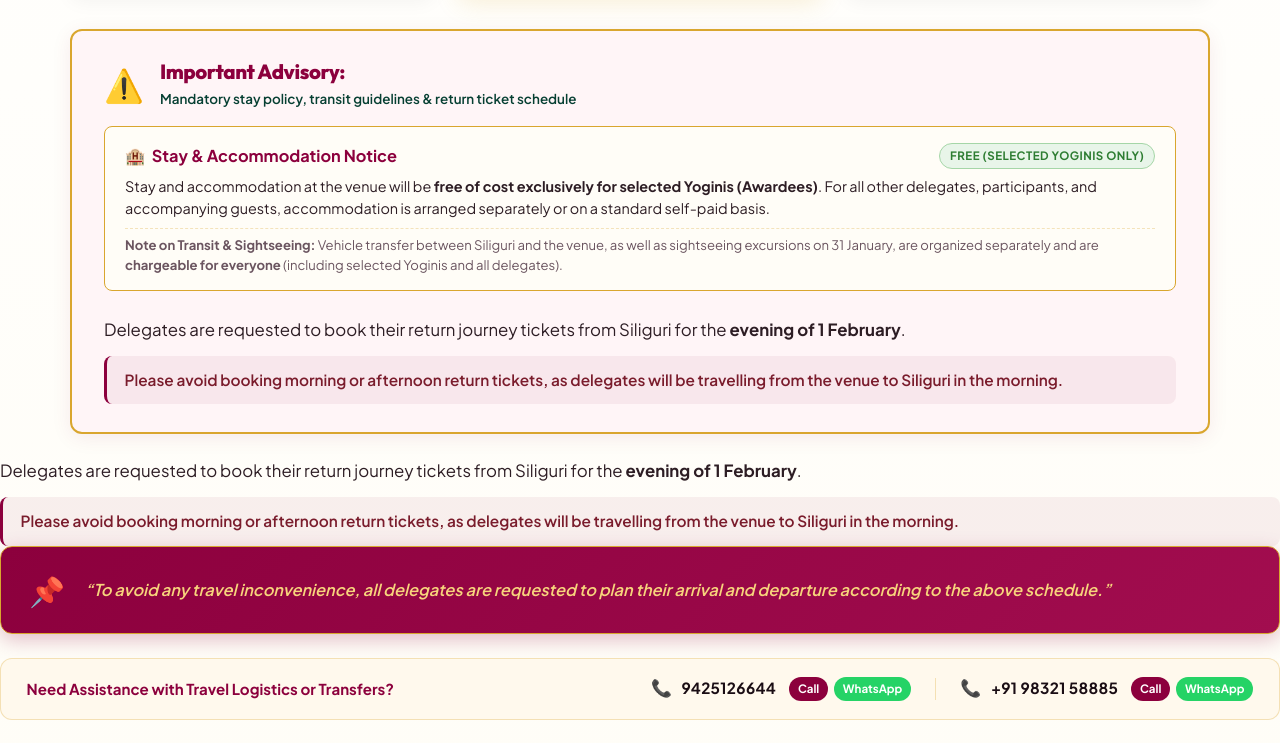
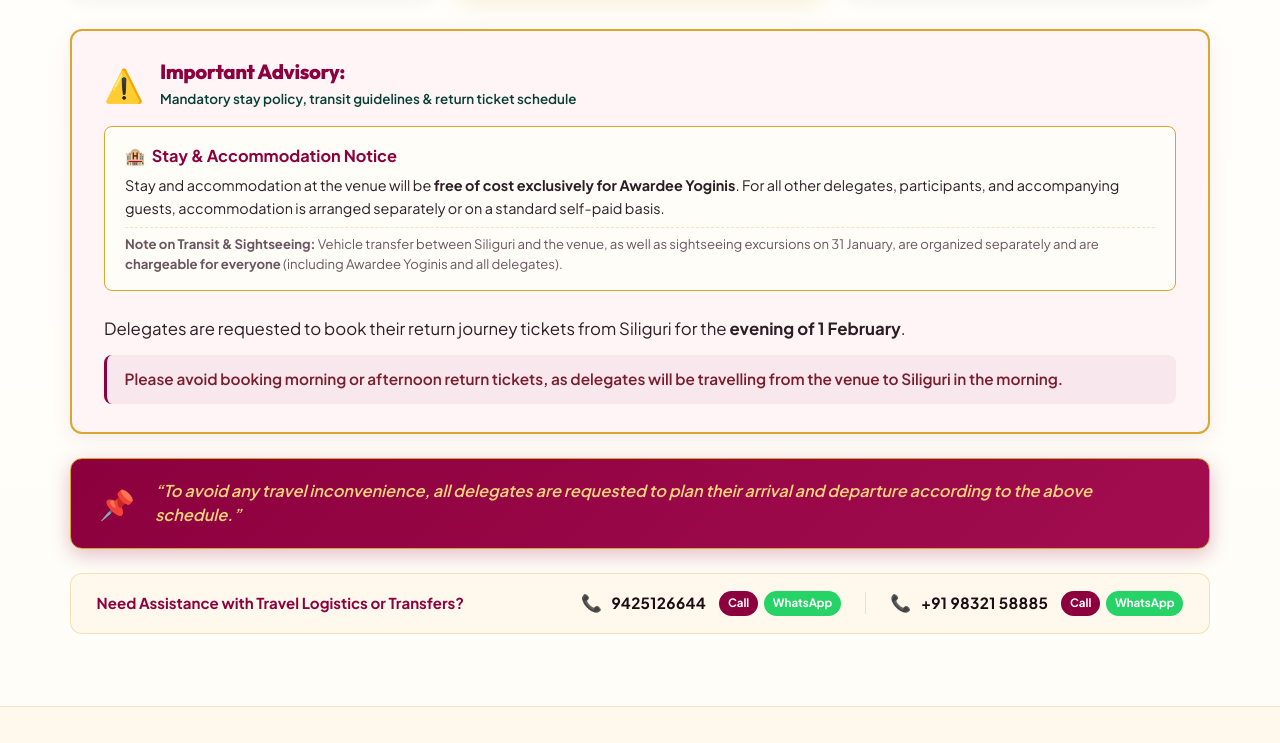
Before and after one commit to minzor26/yogini-awards-2027, a plain HTML site: page index.html in a window 1280 px wide. Shown: the part 8193-8936 px from the top of the page. Drawn offline with nearby package versions, Linux system fonts and the light colour scheme; files whose address does not match are found by name.

Commit message:
Update text to Awardee Yoginis, remove free tag from advisory, and fix travel section container layout

```diff
--- a/index.html
+++ b/index.html
@@ -1517,7 +1517,6 @@ textarea.form-ctrl { min-height: 85px; }
       <div>📍 Shri Krishna Pranami Mangal Dham, Bermiok Namphing, South Sikkim &bull; 📅 29 January – 1 February 2027</div>
       <div>शक्तिमूलं जगत्सर्वम् &bull; Universal Peace is the Root of All Life</div>
     </div>
-  </div>
   </div>
 
   <!-- Navbar -->
@@ -2196,7 +2195,7 @@ textarea.form-ctrl { min-height: 85px; }
 
       <!-- Sightseeing Charges Policy Notice -->
       <div style="margin-top: 1.75rem; text-align: center; font-size: 0.9rem; color: var(--text); background: var(--white); border: 1.5px dashed var(--gold); border-radius: 10px; padding: 0.9rem 1.5rem; max-width: 820px; margin-left: auto; margin-right: auto; box-shadow: 0 4px 14px rgba(0,0,0,0.04);">
-        <span style="color:var(--maroon); font-weight:700;">📌 Sightseeing Advisory:</span> Gangtok and South Sikkim sightseeing tours on <strong>31 January</strong> are organized for cultural exploration and are <strong>chargeable for all participants</strong> (including selected Yoginis).
+        <span style="color:var(--maroon); font-weight:700;">📌 Sightseeing Advisory:</span> Gangtok and South Sikkim sightseeing tours on <strong>31 January</strong> are organized for cultural exploration and are <strong>chargeable for all participants</strong> (including Awardee Yoginis).
       </div>
     </div>
   </section>
@@ -2271,27 +2270,16 @@ textarea.form-ctrl { min-height: 85px; }
               <span style="font-size:1.02rem; font-weight:800; color:var(--maroon); display:flex; align-items:center; gap:0.4rem;">
                 <span>🏨</span> Stay &amp; Accommodation Notice
               </span>
-              <span class="policy-badge-pill pill-free">Free (Selected Yoginis Only)</span>
             </div>
             <p style="margin:0 0 0.5rem; font-size:0.9rem; color:var(--text); line-height:1.55;">
-              Stay and accommodation at the venue will be <strong>free of cost exclusively for selected Yoginis (Awardees)</strong>. For all other delegates, participants, and accompanying guests, accommodation is arranged separately or on a standard self-paid basis.
+              Stay and accommodation at the venue will be <strong>free of cost exclusively for Awardee Yoginis</strong>. For all other delegates, participants, and accompanying guests, accommodation is arranged separately or on a standard self-paid basis.
             </p>
             <div style="font-size:0.82rem; color:var(--text-muted); line-height:1.5; border-top:1px dashed rgba(217,166,46,0.3); padding-top:0.4rem;">
-              <strong>Note on Transit &amp; Sightseeing:</strong> Vehicle transfer between Siliguri and the venue, as well as sightseeing excursions on 31 January, are organized separately and are <strong>chargeable for everyone</strong> (including selected Yoginis and all delegates).
+              <strong>Note on Transit &amp; Sightseeing:</strong> Vehicle transfer between Siliguri and the venue, as well as sightseeing excursions on 31 January, are organized separately and are <strong>chargeable for everyone</strong> (including Awardee Yoginis and all delegates).
             </div>
           </div>
 
           <!-- Return Ticket Advisory Rules -->
-          <p class="advisory-text primary-rule">
-            Delegates are requested to book their return journey tickets from Siliguri for the <strong>evening of 1 February</strong>.
-          </p>
-          <p class="advisory-text caution-rule">
-            Please avoid booking morning or afternoon return tickets, as delegates will be travelling from the venue to Siliguri in the morning.
-          </p>
-        </div>
-      </div>
-        </div>
-        <div class="advisory-content">
           <p class="advisory-text primary-rule">
             Delegates are requested to book their return journey tickets from Siliguri for the <strong>evening of 1 February</strong>.
           </p>
```
